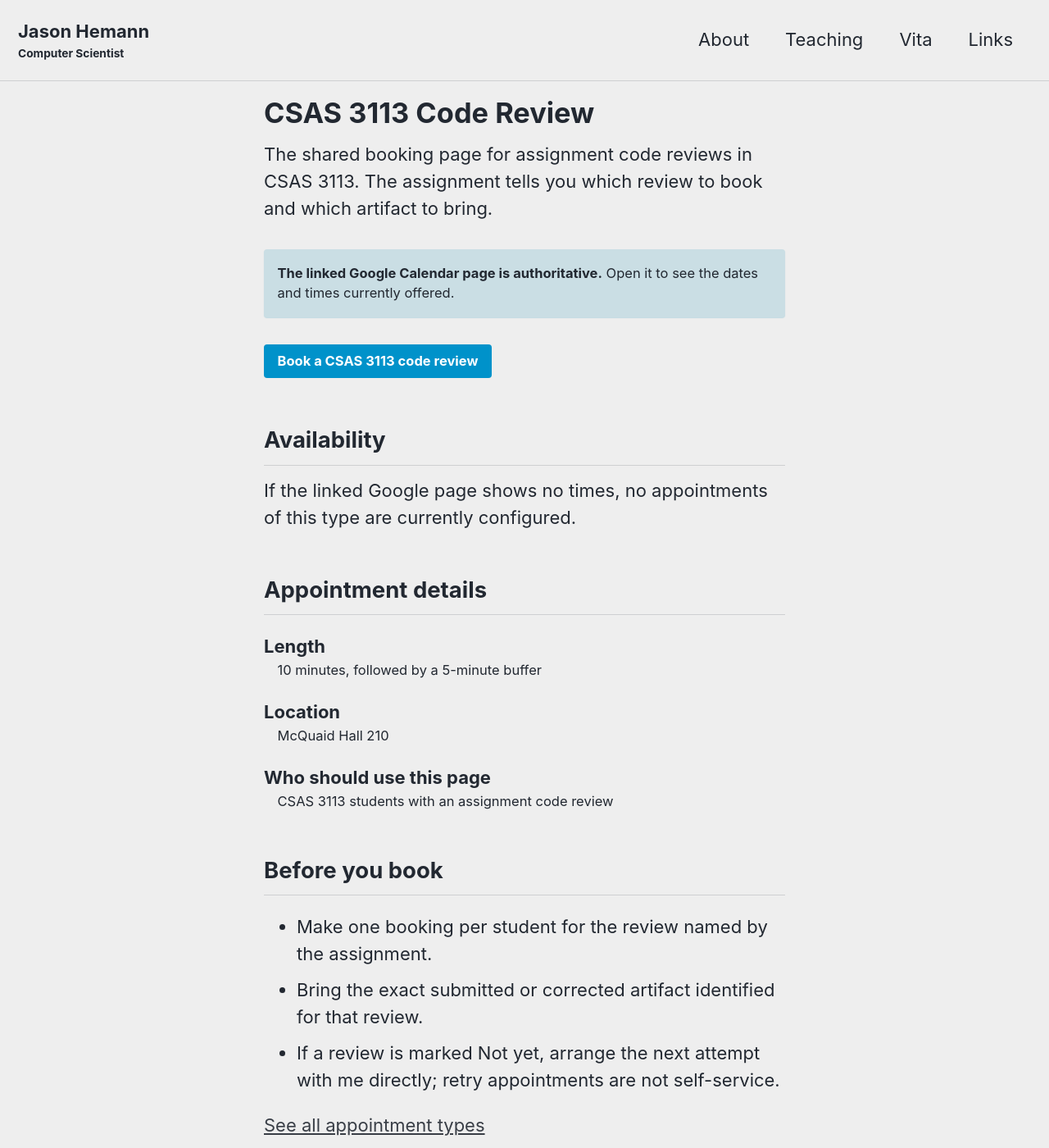
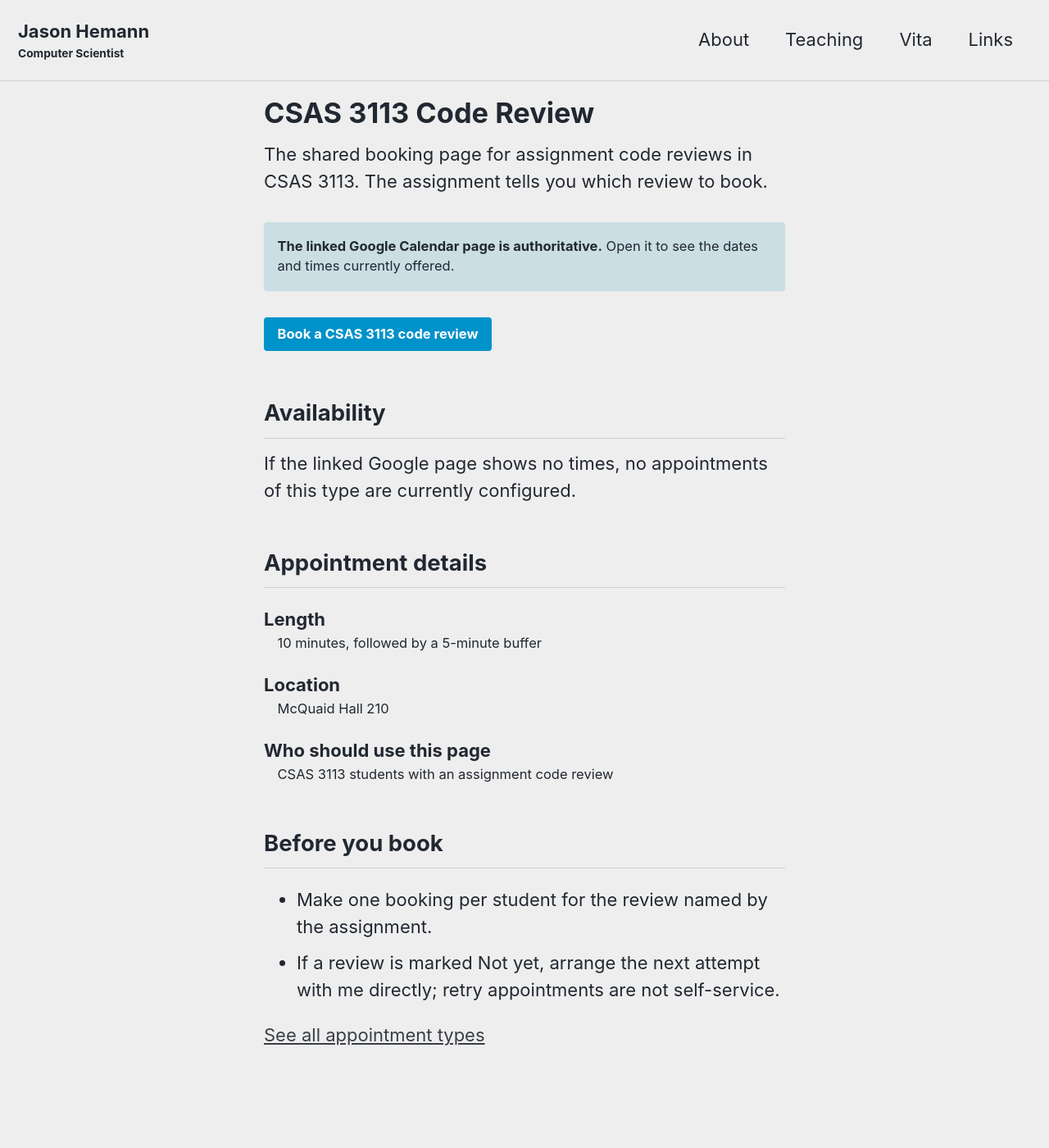
Before and after one commit to jasonhemann/jasonhemann.github.io, a Jekyll site: the page built from book/csas-3113-code-review.md, in a window 1280 px wide and 1400 px high. Shown: the whole window at 82% size. Built offline with Jekyll 4.4.1, drawn with Linux system fonts in a browser that asks for light colours; cached includes are drawn as plain includes.

Commit message:
Clarify CSAS 3113 code review booking instructions

```diff
--- a/_data/bookings.yml
+++ b/_data/bookings.yml
@@ -66,11 +66,10 @@ services:
     booking_label: Book a CSAS 3113 code review
     summary: >-
       The shared booking page for assignment code reviews in CSAS 3113. The
-      assignment tells you which review to book and which artifact to bring.
+      assignment tells you which review to book.
     appointment: "10 minutes, followed by a 5-minute buffer"
     location: "McQuaid Hall 210"
     audience: "CSAS 3113 students with an assignment code review"
     rules:
       - "Make one booking per student for the review named by the assignment."
-      - "Bring the exact submitted or corrected artifact identified for that review."
       - "If a review is marked Not yet, arrange the next attempt with me directly; retry appointments are not self-service."
```
